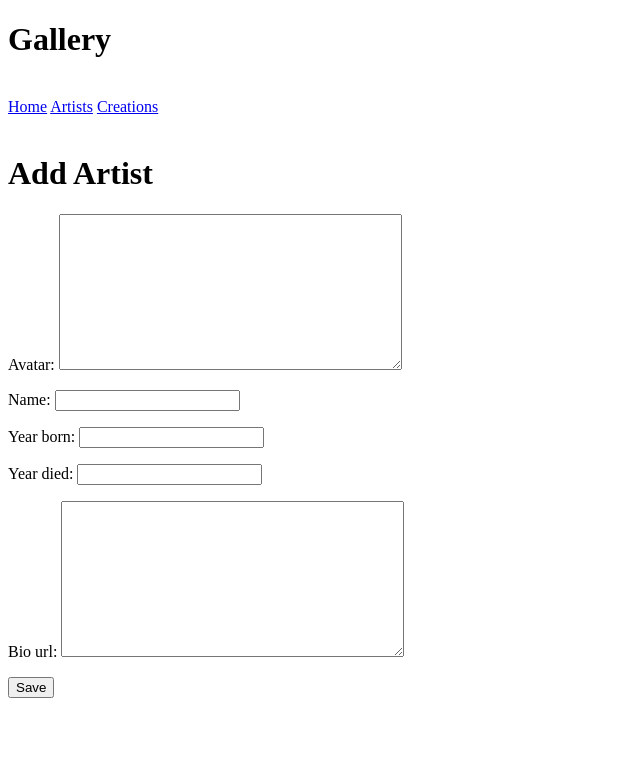
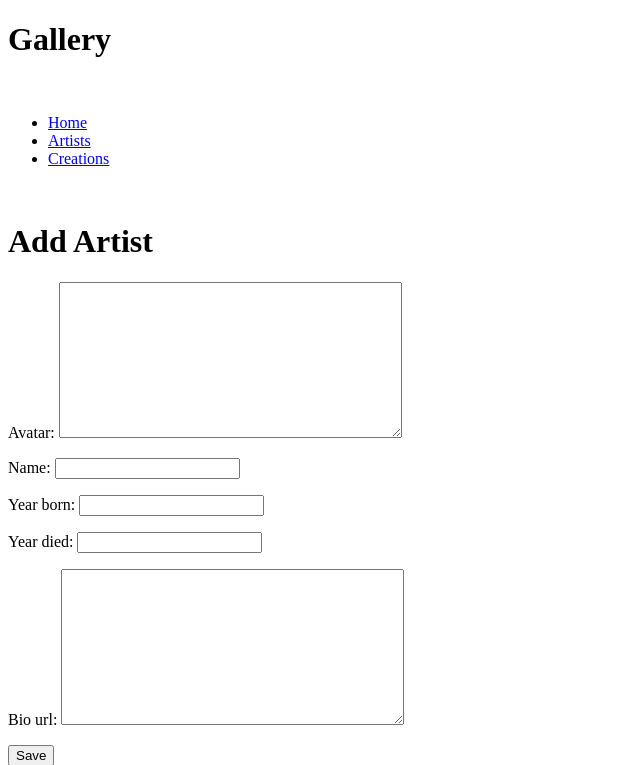
Before and after one commit to n7nightwing/artist-gallery, a Django app: page /artists/new in a window 1280 px wide. Shown: the top 765 px of the page, without its empty margins (0-640 px from the left). Run offline with Django 3.2, Linux system fonts and the light colour scheme.

Commit message:
base css

```diff
--- a/gallery/templates/gallery/base.html
+++ b/gallery/templates/gallery/base.html
@@ -1,18 +1,28 @@
+{% load static %}
 <!DOCTYPE html>
 <html lang="en">
 <head>
   <meta charset="UTF-8">
   <meta name="viewport" content="width=device-width, initial-scale=1.0">
+  <link rel="stylesheet" href="{% static 'css/gallery.css' %}">
+  <link href="https://fonts.googleapis.com/css?family=Lato&display=swap" rel="stylesheet">
   <title>Gallery</title>
 </head>
 <body>
+  <div class="header">
 <h1>Gallery</h1><br>
     <nav>
+      <ul id="navbar">
+        <li>
         <a href="/">Home</a>
+        </li><li>
         <a href="{% url 'artist_list' %}">Artists</a>
+        </li><li>
         <a href="{% url 'creation_list' %}">Creations</a>
-
-    </nav><br>
+        </li>
+        </ul>
+    </nav>
+    </div><br>
     {% block content %} {% endblock %}
 
 </body>
```
